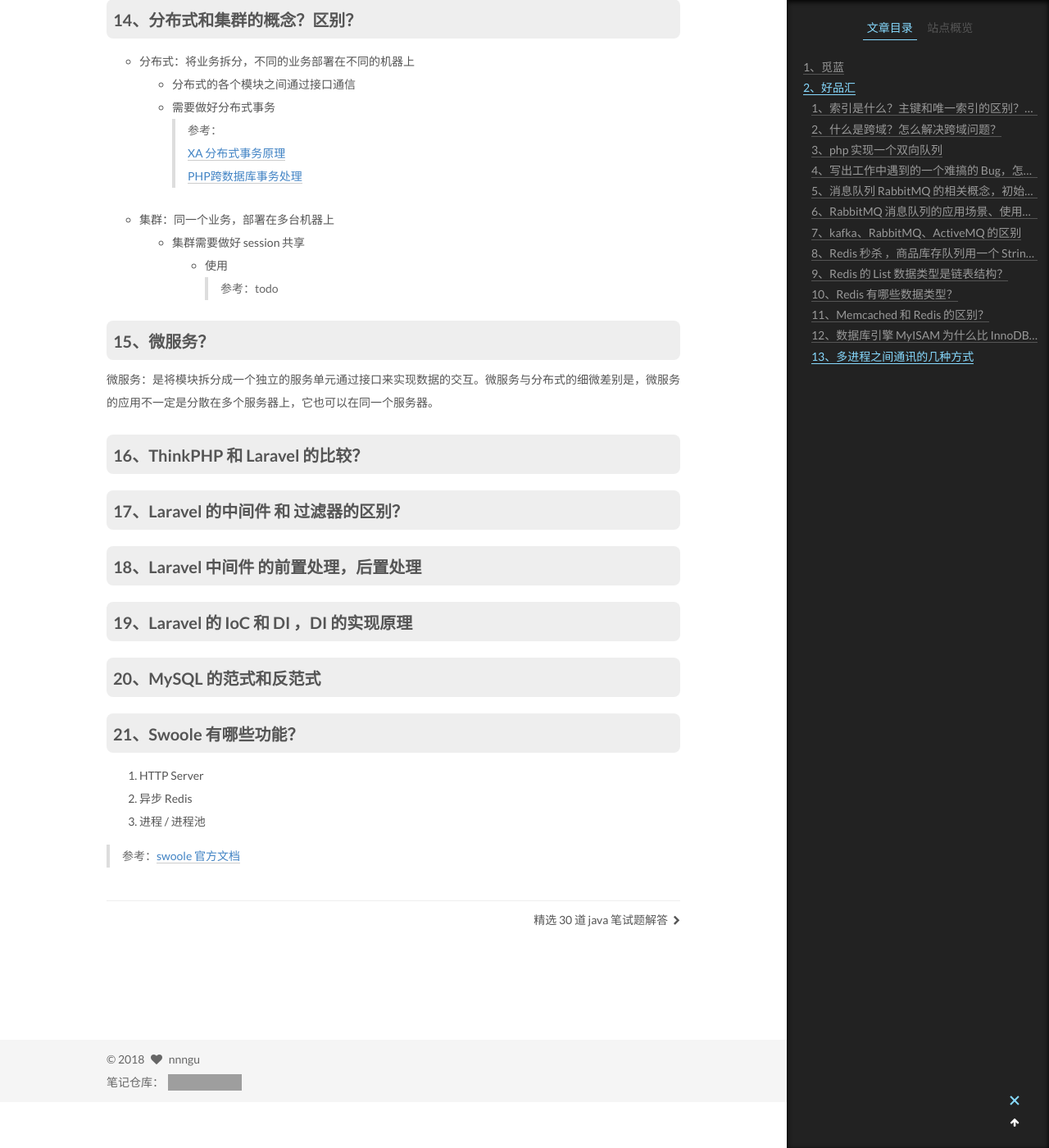
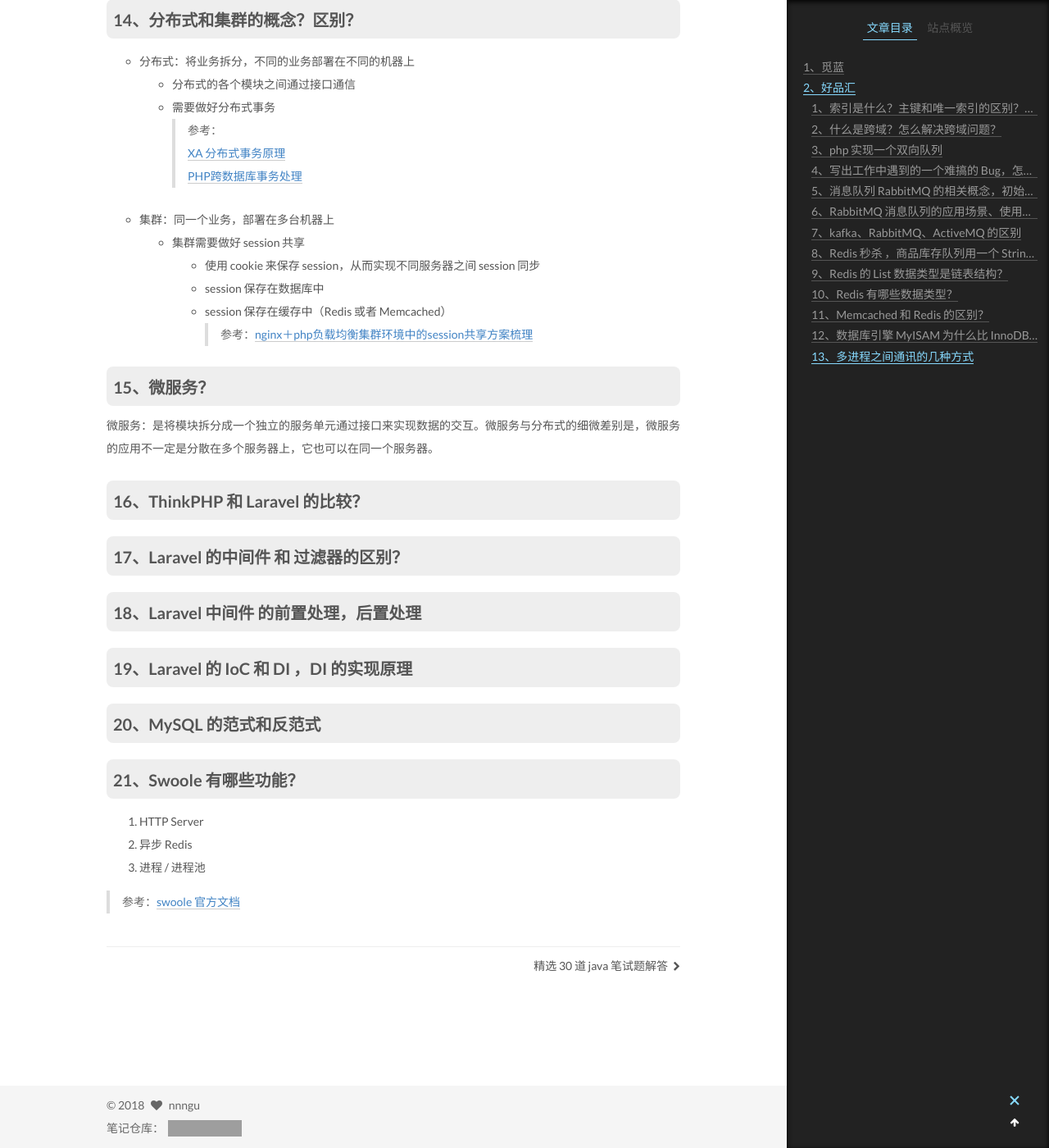
Before and after one commit to nnngu/LearningNotes, a Jekyll site: the page built from _posts/2018-06-05-PHP 面试题收集.md, in a window 1280 px wide and 1400 px high, scrolled down 10691 px. Shown: the whole window at 82% size. Built offline with Jekyll 4.4.1, drawn with Linux system fonts in a browser that asks for light colours; grey boxes are pictures that could not be loaded.

Commit message:
修改文件: _posts/2018-06-05-PHP 面试题收集.md

```diff
--- a/_posts/2018-06-05-PHP 面试题收集.md
+++ b/_posts/2018-06-05-PHP 面试题收集.md
@@ -386,8 +386,10 @@ Redis的操作之所以是原子性的，是因为Redis是单线程的。
 	>[PHP跨数据库事务处理](http://koda.iteye.com/blog/471719)
 - 集群：同一个业务，部署在多台机器上
   - 集群需要做好 session 共享
-	 - 使用
-	>参考：todo
+	1. 使用 cookie 来保存 session，从而实现不同服务器之间 session 同步
+	2. session 保存在数据库中
+	3. session 保存在缓存中（Redis 或者 Memcached）
+	>参考：[nginx＋php负载均衡集群环境中的session共享方案梳理](https://www.cnblogs.com/kevingrace/p/6031356.html)
 
 ### 15、微服务？
 
```
